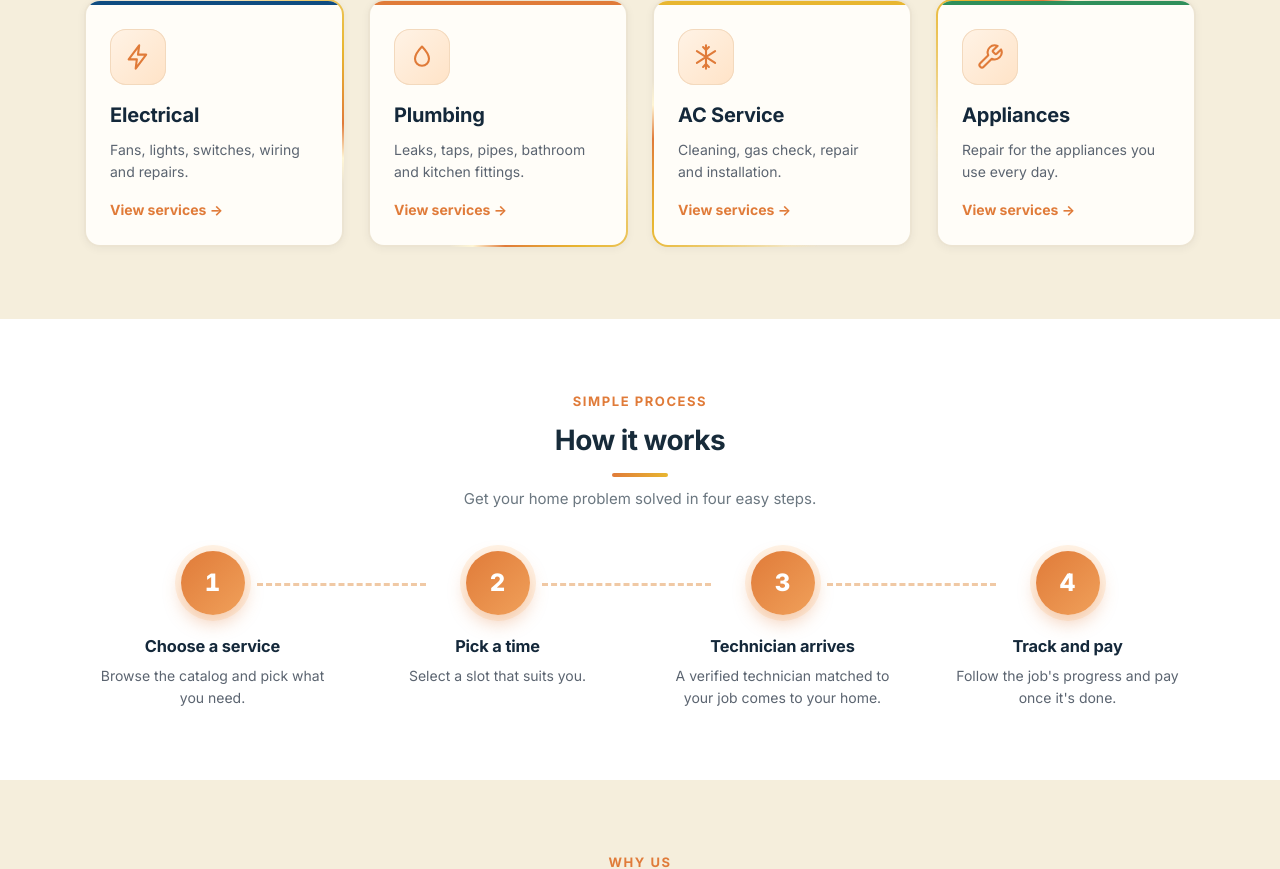
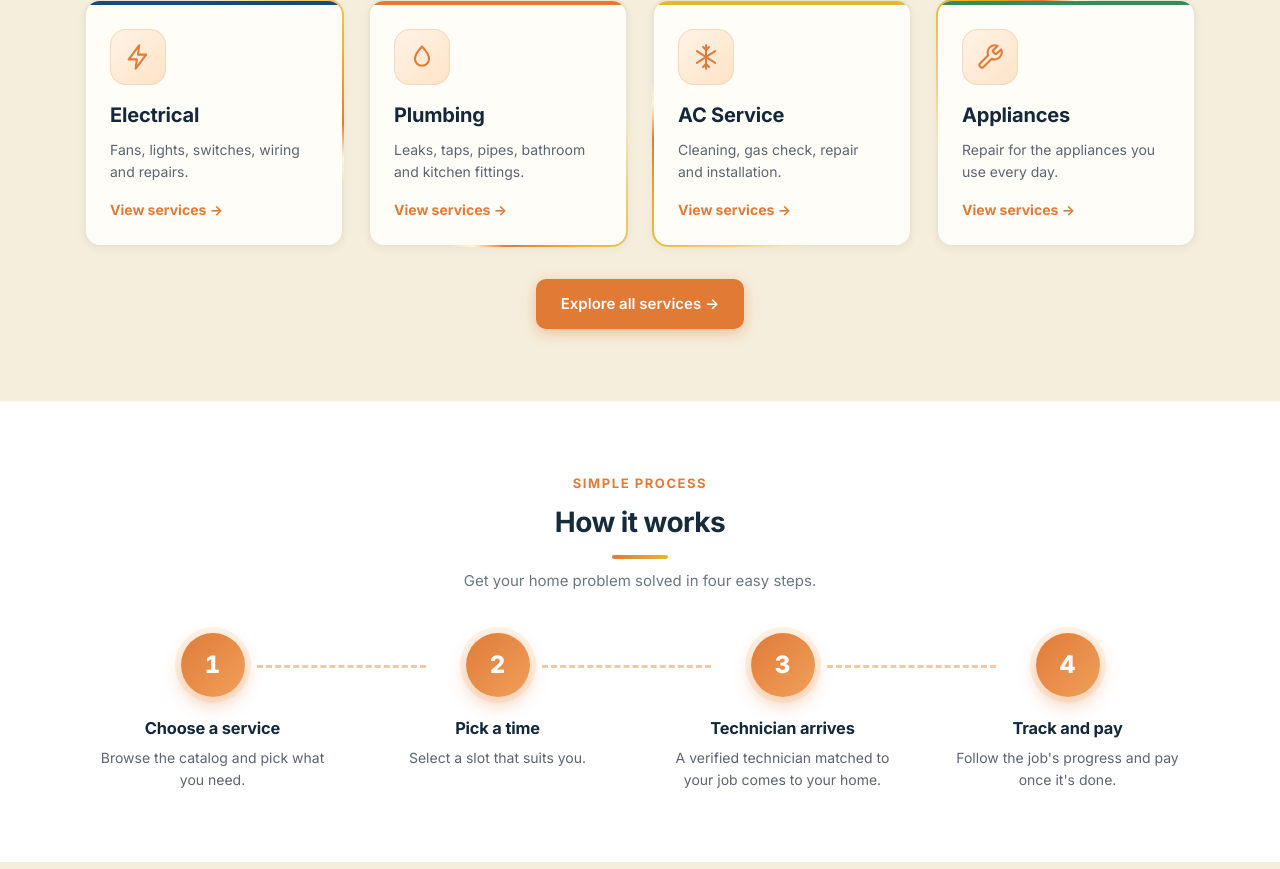
Before and after one commit to kalyan-91/home_service_hub, a Flask app: page / in a window 1280 px wide. Shown: the part 785-1654 px from the top of the page. Run offline with Flask 3, Linux system fonts and the light colour scheme; parts of the project's set-up code (start-up, migrations or seed data) failed here and were passed over.

Commit message:
Update home.html

```diff
--- a/templates/home.html
+++ b/templates/home.html
@@ -3,6 +3,7 @@
 {% block title %}HomeService OS — Home{% endblock %}
 
 {% block content %}
+
 <header class="hero">
   <div class="wrap">
     <div>
@@ -43,30 +44,33 @@
       <p>From a leaking tap to a noisy AC, we send the right professional to fix it.</p>
     </div>
     <div class="tiles">
-      <a class="tile reveal" href="/services">
+      <a class="tile reveal" href="/services?category=Electrical%20%26%20Power">
         <span class="ico"><svg viewBox="0 0 24 24" aria-hidden="true"><path d="M13 2L4 14h7l-1 8 9-12h-7l1-8z"/></svg></span>
         <h3>Electrical</h3>
         <p>Fans, lights, switches, wiring and repairs.</p>
         <span class="more">View services →</span>
       </a>
-      <a class="tile reveal" href="/services">
+      <a class="tile reveal" href="/services?category=Plumbing%20%26%20Water">
         <span class="ico"><svg viewBox="0 0 24 24" aria-hidden="true"><path d="M12 3s6 6.3 6 10.5A6 6 0 016 13.5C6 9.3 12 3 12 3z"/></svg></span>
         <h3>Plumbing</h3>
         <p>Leaks, taps, pipes, bathroom and kitchen fittings.</p>
         <span class="more">View services →</span>
       </a>
-      <a class="tile reveal" href="/services">
+      <a class="tile reveal" href="/services?category=Appliance%20Repair">
         <span class="ico"><svg viewBox="0 0 24 24" aria-hidden="true"><path d="M12 2v20M4.2 7l15.6 10M4.2 17L19.8 7"/><path d="M9.5 3.5L12 6l2.5-2.5M9.5 20.5L12 18l2.5 2.5"/></svg></span>
         <h3>AC Service</h3>
         <p>Cleaning, gas check, repair and installation.</p>
         <span class="more">View services →</span>
       </a>
-      <a class="tile reveal" href="/services">
+      <a class="tile reveal" href="/services?category=Appliance%20Repair">
         <span class="ico"><svg viewBox="0 0 24 24" aria-hidden="true"><path d="M14.7 6.3a1 1 0 000 1.4l1.6 1.6a1 1 0 001.4 0l3.77-3.77a6 6 0 01-7.94 7.94l-6.91 6.91a2.12 2.12 0 01-3-3l6.91-6.91a6 6 0 017.94-7.94l-3.76 3.76z"/></svg></span>
         <h3>Appliances</h3>
         <p>Repair for the appliances you use every day.</p>
         <span class="more">View services →</span>
       </a>
+    </div>
+    <div class="cta" style="justify-content:center;margin-top:32px">
+      <a class="btn primary" href="/services">Explore all services →</a>
     </div>
   </div>
 </main>
```
